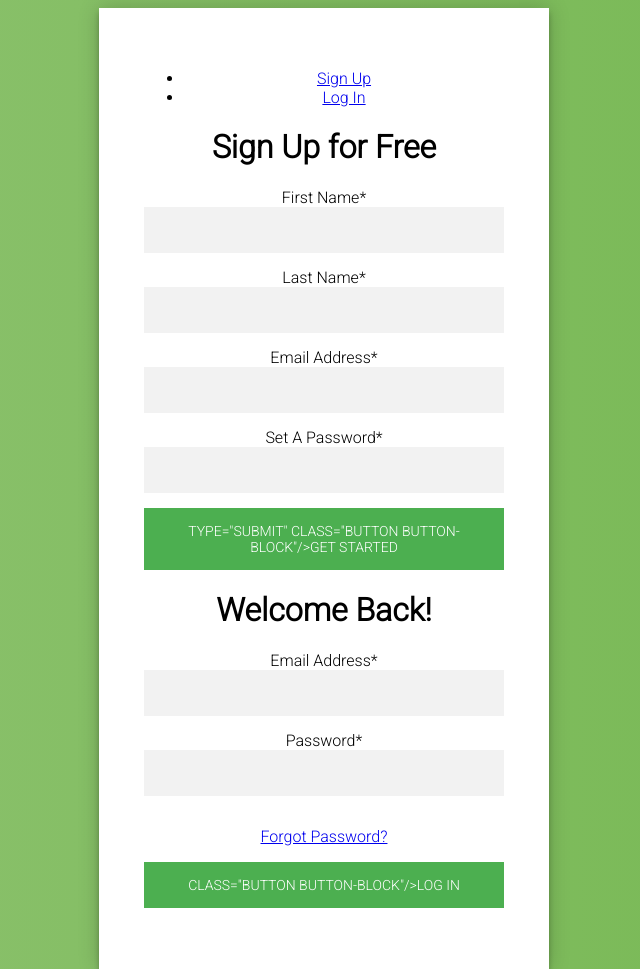
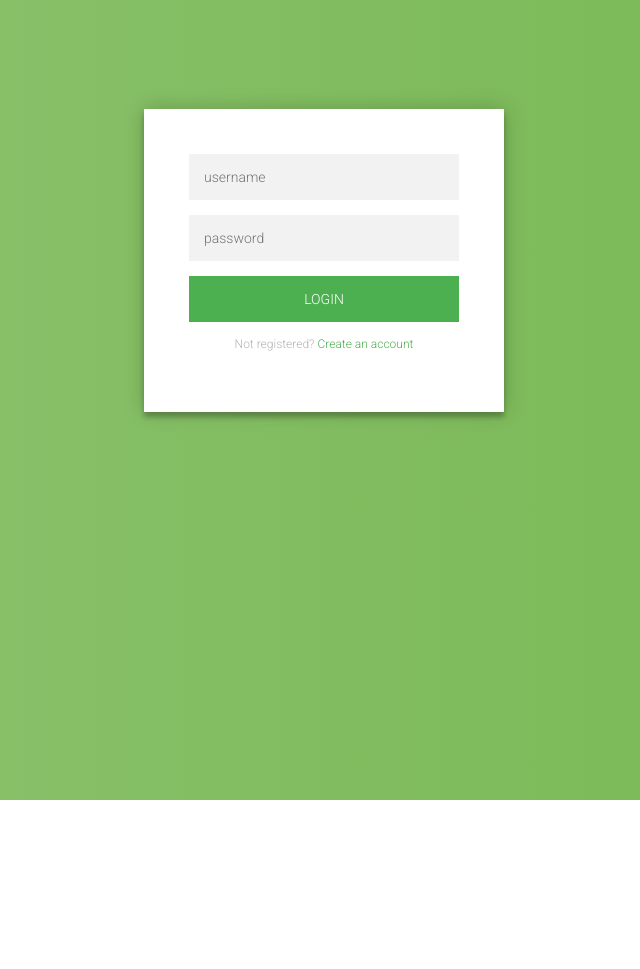
Before and after one commit to curofinance/curohomepage, a website: page login.html in a window 1280 px wide. Shown: the top 969 px of the page, without its empty margins (316-956 px from the left). After the commit the page ends 800 px from the top, so only its background shows below. Drawn offline with Linux system fonts and the light colour scheme.

Commit message:
Update login.html

```diff
--- a/login.html
+++ b/login.html
@@ -1,85 +1,23 @@
 <head>
   <link rel="stylesheet" href="login.css" type="text/css">
 </head>
-<div class="form">
-
-      <ul class="tab-group">
-        <li class="tab active"><a href="#signup">Sign Up</a></li>
-        <li class="tab"><a href="#login">Log In</a></li>
-      </ul>
-
-      <div class="tab-content">
-        <div id="signup">
-          <h1>Sign Up for Free</h1>
-
-          <form action="/" method="post">
-
-          <div class="top-row">
-            <div class="field-wrap">
-              <label>
-                First Name<span class="req">*</span>
-              </label>
-              <input type="text" required autocomplete="off" />
-            </div>
-
-            <div class="field-wrap">
-              <label>
-                Last Name<span class="req">*</span>
-              </label>
-              <input type="text"required autocomplete="off"/>
-            </div>
-          </div>
-
-          <div class="field-wrap">
-            <label>
-              Email Address<span class="req">*</span>
-            </label>
-            <input type="email"required autocomplete="off"/>
-          </div>
-
-          <div class="field-wrap">
-            <label>
-              Set A Password<span class="req">*</span>
-            </label>
-            <input type="password"required autocomplete="off"/>
-          </div>
-
-          <button> type="submit" class="button button-block"/>Get Started </button>
-
-          </form>
-
-        </div>
-
-        <div id="login">
-          <h1>Welcome Back!</h1>
-
-          <form action="/" method="post">
-
-            <div class="field-wrap">
-            <label>
-              Email Address<span class="req">*</span>
-            </label>
-            <input type="email"required autocomplete="off"/>
-          </div>
-
-          <div class="field-wrap">
-            <label>
-              Password<span class="req">*</span>
-            </label>
-            <input type="password"required autocomplete="off"/>
-          </div>
-
-          <p class="forgot"><a href="#">Forgot Password?</a></p>
-
-          <button> class="button button-block"/>Log In</button>
-
-          </form>
-
-        </div>
-
-      </div><!-- tab-content -->
-
-</div> <!-- /form -->
+<div class="login-page">
+  <div class="form">
+    <form class="register-form">
+      <input type="text" placeholder="name"/>
+      <input type="password" placeholder="password"/>
+      <input type="text" placeholder="email address"/>
+      <button>create</button>
+      <p class="message">Already registered? <a href="#">Sign In</a></p>
+    </form>
+    <form class="login-form">
+      <input type="text" placeholder="username"/>
+      <input type="password" placeholder="password"/>
+      <button>login</button>
+      <p class="message">Not registered? <a href="#">Create an account</a></p>
+    </form>
+  </div>
+</div>
 <body>
   <script type="text/javascript" src="login.js"></script>
 </body>
```
